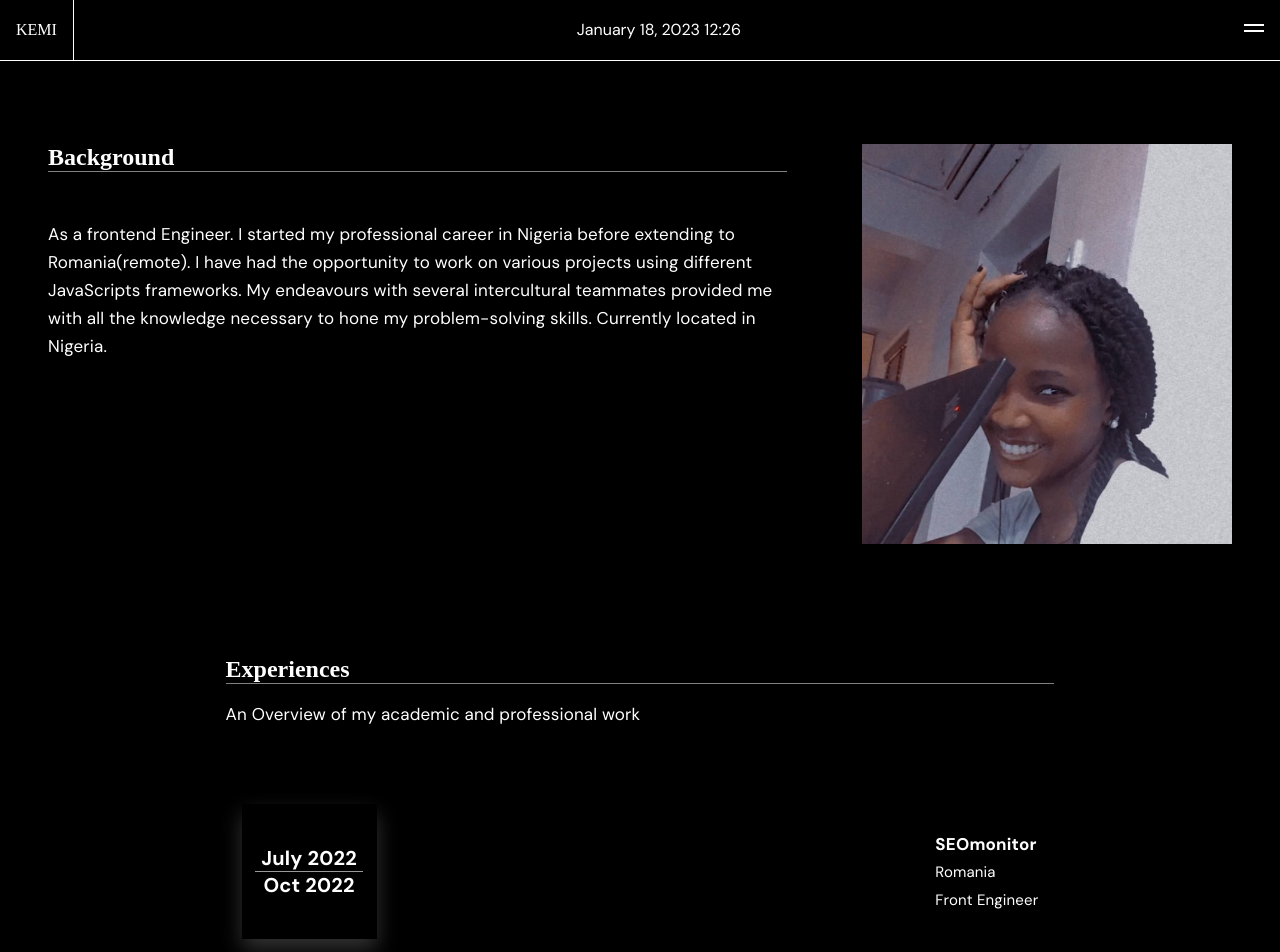
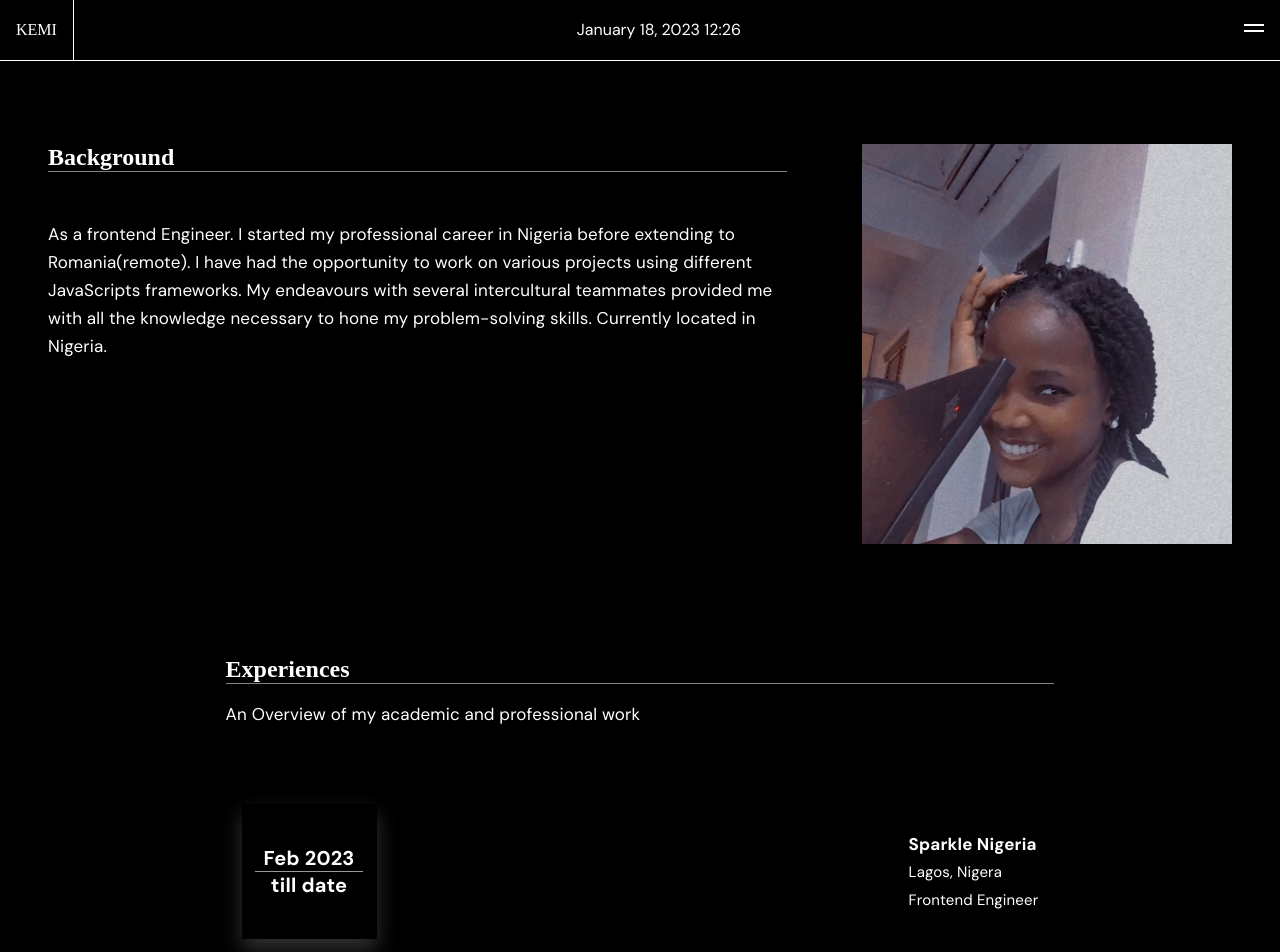
Before and after one commit to myoluwakemi/personal-website, a React (Create React App) app: page /about in a window 1280 px wide. Shown: the top 952 px of the page. Built offline with nearby package versions, Linux system fonts and the light colour scheme; a web font is replaced by a local one.

Commit message:
added new job role

```diff
--- a/src/pages/About/index.jsx
+++ b/src/pages/About/index.jsx
@@ -11,6 +11,13 @@ import {
 } from "./styles";
 
 const experiences = [
+  {
+    year_from: "Feb 2023",
+    year_to: "till date",
+    company_name: "Sparkle Nigeria",
+    location: "Lagos, Nigera",
+    position: "Frontend Engineer",
+  },
   {
     year_from: "July 2022",
     year_to: "Oct 2022",
@@ -31,7 +38,8 @@ const experiences = [
     company_name: "Semicolon Africa",
     location: "Lagos, Nigera",
     position: "Software Engineer",
-  },
+  }
+
 ];
 
 const transition = { duration: 1.4, ease: [0.6, 0.01, -0.5, 0.9] };
```
